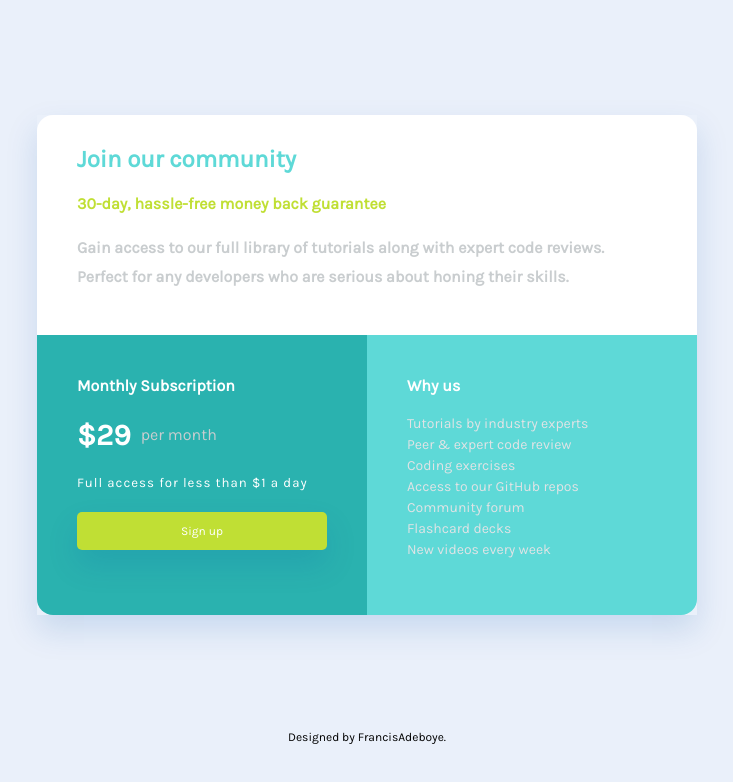
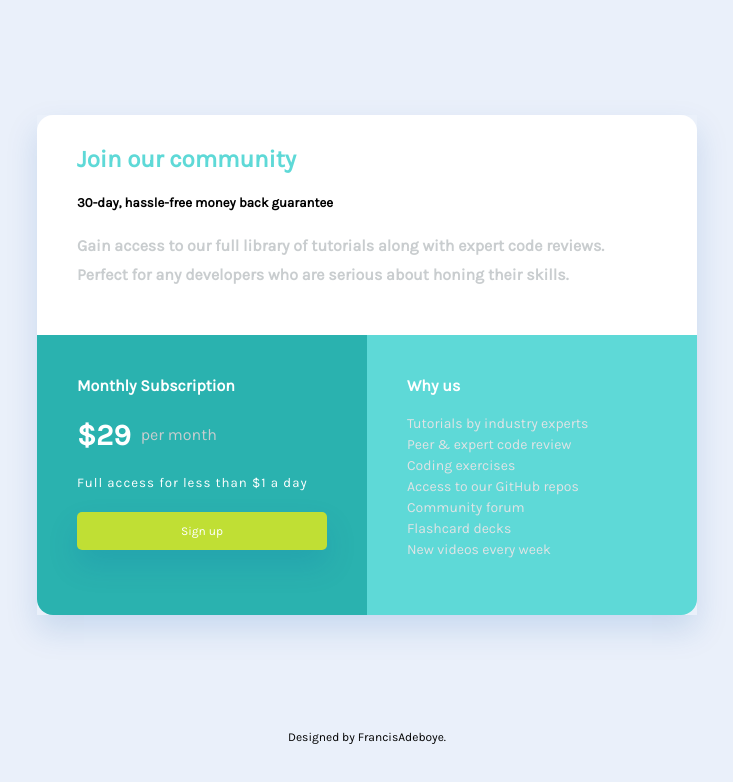
Before and after one commit to FrancisAdeboye/Single-Price-Grid-Page, a plain HTML site: page index.html in a window 1280 px wide. Shown: the whole page, without its empty margins (273-1006 px from the left). Drawn offline with Linux system fonts and the light colour scheme.

Commit message:
Update index.html

```diff
--- a/index.html
+++ b/index.html
@@ -16,7 +16,7 @@
     <div class="container">
       <div class="top-landscape">
         <h2>Join our community</h2>
-        <h4>30-day, hassle-free money back guarantee</h4>
+        <h5>30-day, hassle-free money back guarantee</h5>
         <p>Gain access to our full library of tutorials along with expert code reviews. Perfect for any developers who are serious about honing their skills.</p>
       </div>
       <div class="lower-landscape">
```
